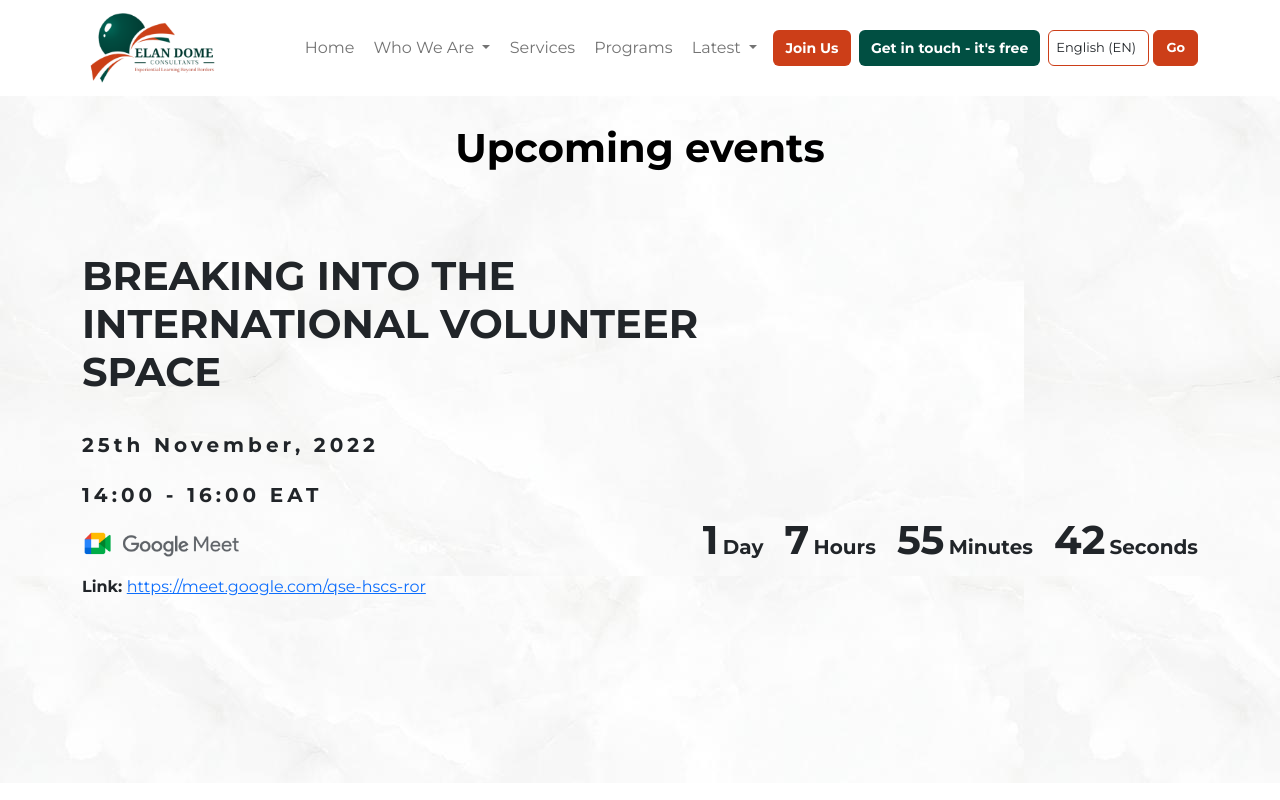
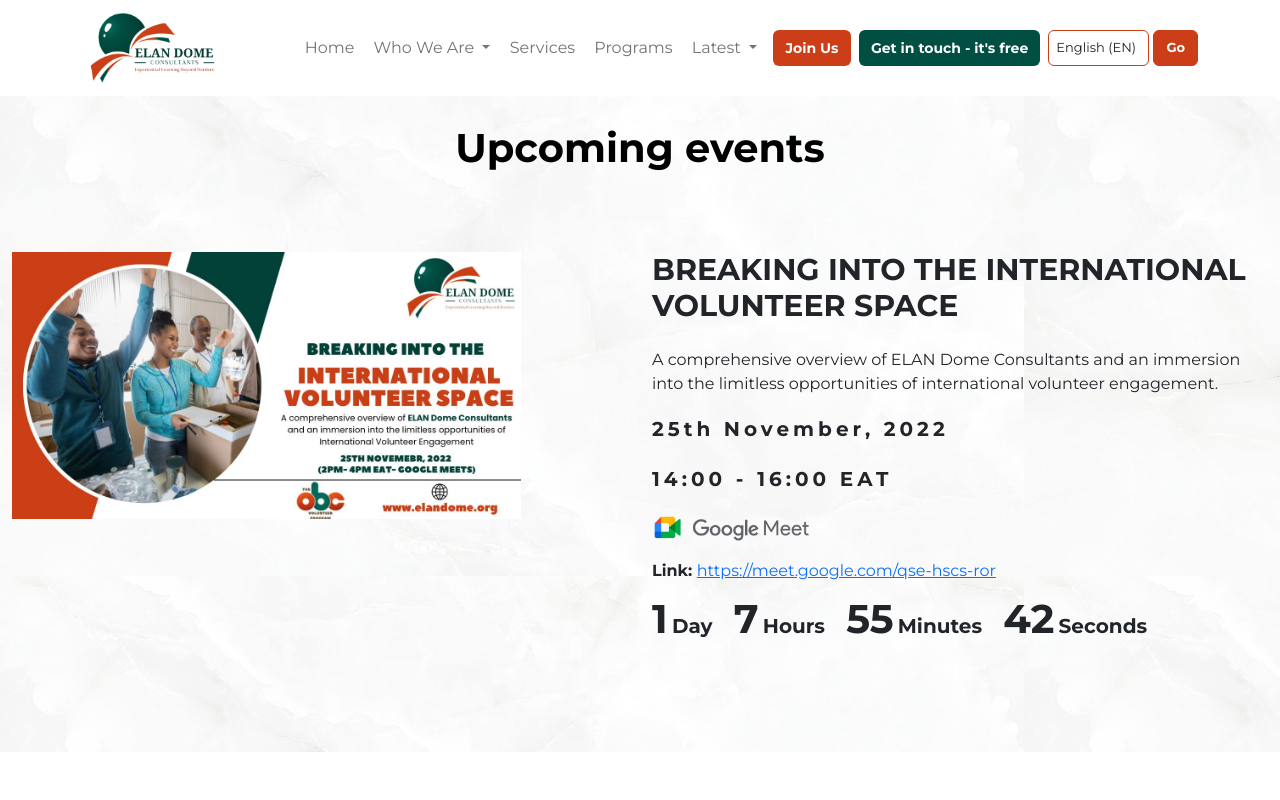
Before and after one commit to fredricksimi/elandome-1, a Django app: page /events in a window 1280 px wide. Run offline with Django 3.2, Linux system fonts and the light colour scheme.

Commit message:
new changes

```diff
--- a/mainapp/templates/mainapp/events.html
+++ b/mainapp/templates/mainapp/events.html
@@ -8,13 +8,22 @@
 </style>
 <div style="background:url('../../static/images/sandra-back7.jpeg');background-repeat:repeat;">
 
-  <div class="container">
+  <div class="container" style="max-width: 1380px;">
     <h3 class="programs-page-title text-center" style="font-weight:bold;">Upcoming events</h3>
     <br>
     <div class="row pt-5">
-      <div class="col-md-8">
-        <p class="pb-3" style="font-size: 40px;line-height:48px;font-weight:bold">
+      <div class="col-md-5">
+        <img src="{% static 'images/newevents.jpg' %}" class="img-fluid">
+      </div>
+      <div class="col-md-1"></div>
+      <div class="col-md-6">
+        <div class="d-flex justify-content-end">
+          <div>
+            <p class="pb-2" style="font-size: 30px;line-height:36px;font-weight:bold">
             BREAKING INTO THE INTERNATIONAL VOLUNTEER SPACE
+          </p>
+          <p>
+            A comprehensive overview of ELAN Dome Consultants and an immersion into the limitless opportunities of international volunteer engagement.
           </p>
           <p style="font-weight: bold;letter-spacing: 4px;font-size:20px;line-height:34px;">
             25th November, 2022
@@ -24,7 +33,20 @@
           </p>
           </div>
         </div>
-    <div class="row">
+        <div class="pb-2">
+          <img src="{% static 'images/googlemeet.png' %}" class="img-fluid" style="width:160px;height:auto">
+          <p class="pt-3"><span style="font-weight:bold">Link: </span><a href="https://meet.google.com/qse-hscs-ror" target="_blank">https://meet.google.com/qse-hscs-ror</a></p>
+        </div>
+        <div>
+          <p>
+            <span id="days" style="font-weight: bold;font-size:40px;"></span> <span style="font-size:20px;font-weight:bold">Day &nbsp;&nbsp;</span>
+            <span id="hours" style="font-weight: bold;font-size:40px;"></span> <span style="font-size:20px;font-weight:bold">Hours &nbsp;&nbsp;</span>
+            <span id="minutes" style="font-weight: bold;font-size:40px;"></span> <span style="font-size:20px;font-weight:bold">Minutes &nbsp;&nbsp;</span>
+            <span id="seconds" style="font-weight: bold;font-size:40px;"></span> <span style="font-size:20px;font-weight:bold">Seconds</span></p>
+      </div>
+      </div>
+    </div>
+    <!-- <div class="row">
       <div class="d-flex justify-content-between">
         <div>
           <img src="{% static 'images/googlemeet.png' %}" class="img-fluid" style="width:160px;height:auto">
@@ -38,9 +60,9 @@
             <span id="seconds" style="font-weight: bold;font-size:40px;"></span> <span style="font-size:20px;font-weight:bold">Seconds</span></p>
       </div>
     </div>
+  </div> -->
 </div>
-</div>
-<br><br><br><br><br><br><br>
+<br><br><br><br>
 </div>
 <script>
     // Set the date we're counting down to
```
Also changed, not shown: mainapp/static/images/newevents.jpg (added). Lines whose indentation alone changed are shown as unchanged.
